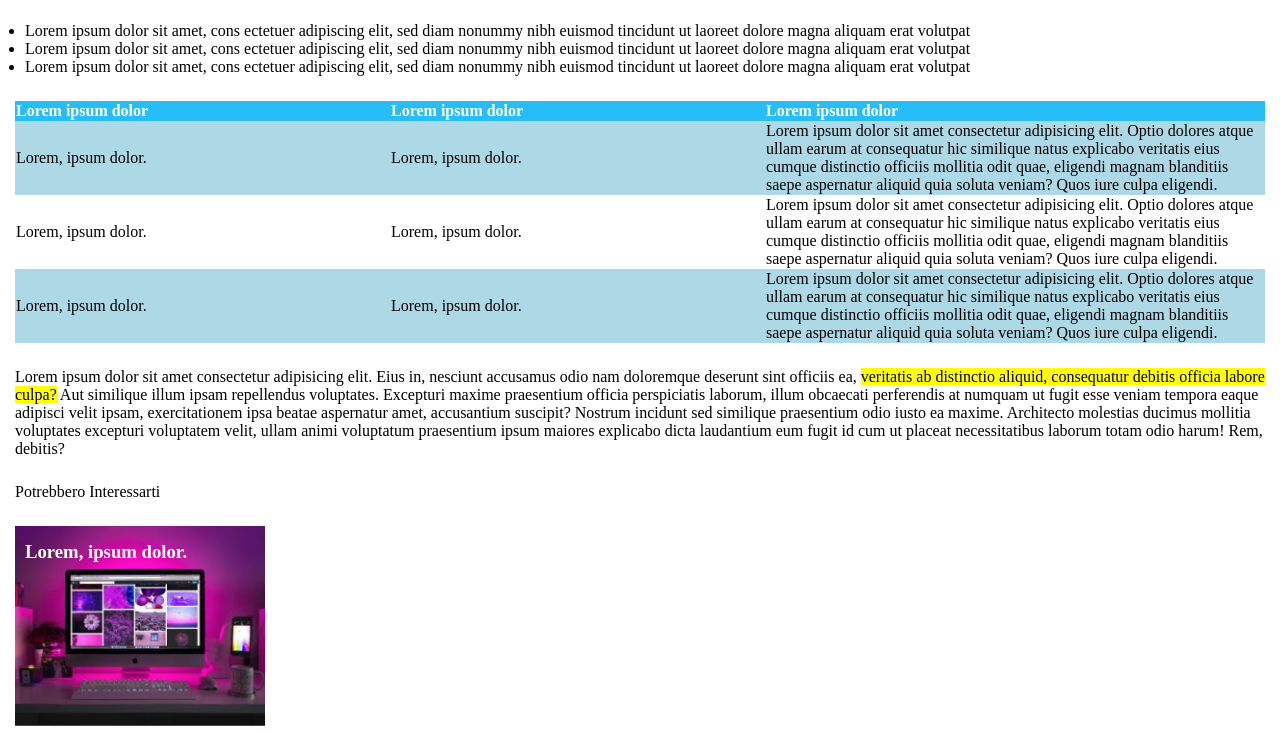
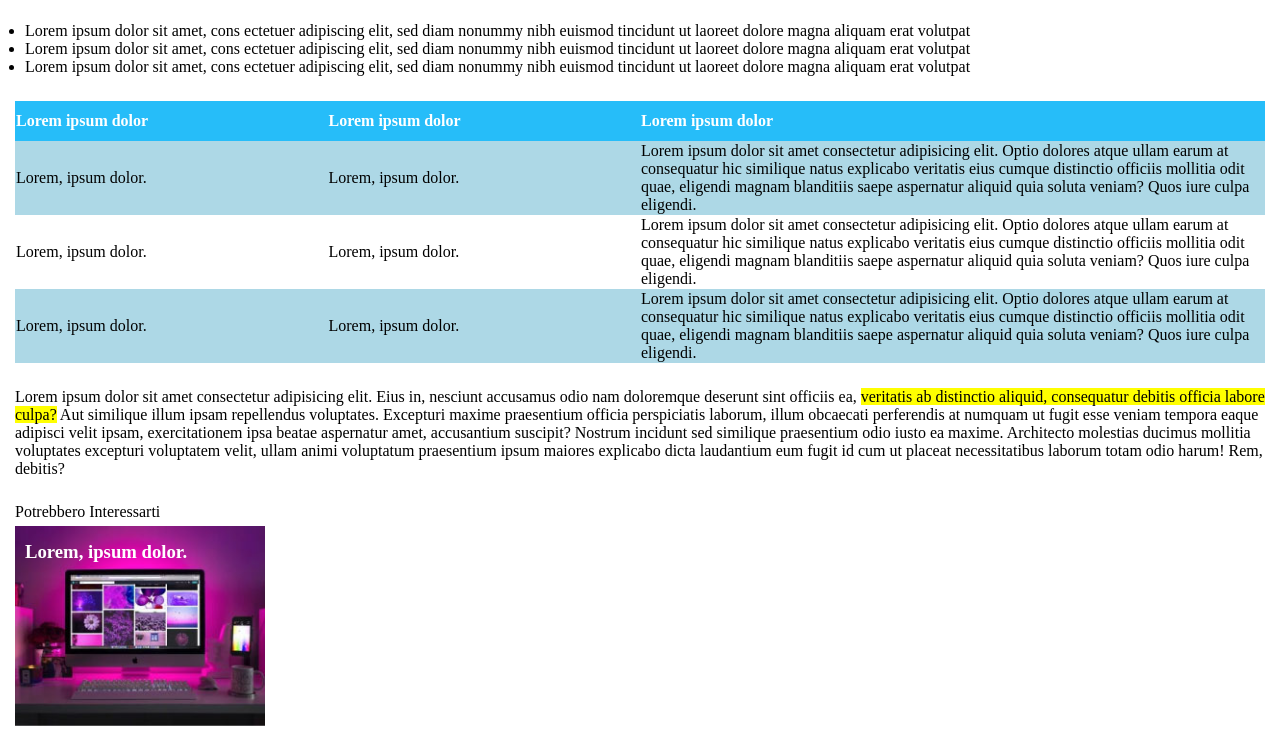
Before and after one commit to 0xelia/html-css-booleaner, a plain HTML site: page index.html in a window 1280 px wide. Shown: the part 698-1431 px from the top of the page. Drawn offline with Linux system fonts and the light colour scheme; files whose address does not match are found by name.

Commit message:
Class Correction

```diff
--- a/CSS/style.css
+++ b/CSS/style.css
@@ -6,12 +6,13 @@
 #main-header {
     height: 100px;
     background-color: skyblue;
-    background-image: url("/Users/eliavanon/Desktop/CODING/BOOLEAN/ESERCIZI BOOLEAN/html-css-booleaner/img/texture.png")
+    background-image: url('../img/pattern.png');
+    background-size: contain;
 }
 
 #logo {
     width: 150px;
-    margin-top: 5vh;
+    margin-top: 50px;
     margin-left: 15px;
 }
 
@@ -59,7 +60,7 @@ ul {
 
 #lorem-table {
     margin: 25px 15px;
-    width: calc(100% - 30px);
+
     text-align: left;
     border-collapse: collapse;
 }
@@ -67,29 +68,31 @@ ul {
 #lorem-table th {
     background-color: rgb(38, 189, 249);
     color: white;
+    height: 40px;
 }
 
-#lorem-table td {
-    width: 30%;
+#lorem-table .w-50 {
+    width: 50%;
 }
 
-#lorem-table #text-cell {
-    width: 40%;
-}
+
+
+
 
 .row-colored {
     background-color: lightblue;
 }
 
 #pics-section h4 {
-    margin: 25px 15px;
+    margin: 25px 0px 0px 15px;
+    font-weight: 100;;
     font-weight: 100;
 }
 
 .more-articles{
     color: white;
     padding: 15px 10px;
-    margin: 25px 15px;
+    margin: 5px 0px 10px 15px;
     width: 250px;
     height: 200px;
     background-color: grey;
--- a/index.html
+++ b/index.html
@@ -51,7 +51,7 @@
                     <tr>
                         <th>Lorem ipsum dolor</th>
                         <th>Lorem ipsum dolor</th>
-                        <th>Lorem ipsum dolor</th>
+                        <th class="w-50">Lorem ipsum dolor</th>
                     </tr>
                 </thead>
                 <tbody>
@@ -62,7 +62,7 @@
                         <td>
                             Lorem, ipsum dolor.
                         </td>
-                        <td id="text-cell">
+                        <td>
                             Lorem ipsum dolor sit amet consectetur adipisicing elit. Optio dolores atque ullam earum at consequatur hic similique natus explicabo veritatis eius cumque distinctio officiis mollitia odit quae, eligendi magnam blanditiis saepe aspernatur aliquid quia soluta veniam? Quos iure culpa eligendi.
                         </td>
                     </tr>
@@ -73,7 +73,7 @@
                         <td>
                             Lorem, ipsum dolor.
                         </td>
-                        <td id="text-cell">
+                        <td>
                             Lorem ipsum dolor sit amet consectetur adipisicing elit. Optio dolores atque ullam earum at consequatur hic similique natus explicabo veritatis eius cumque distinctio officiis mollitia odit quae, eligendi magnam blanditiis saepe aspernatur aliquid quia soluta veniam? Quos iure culpa eligendi.
                         </td>
                     </tr>
```
